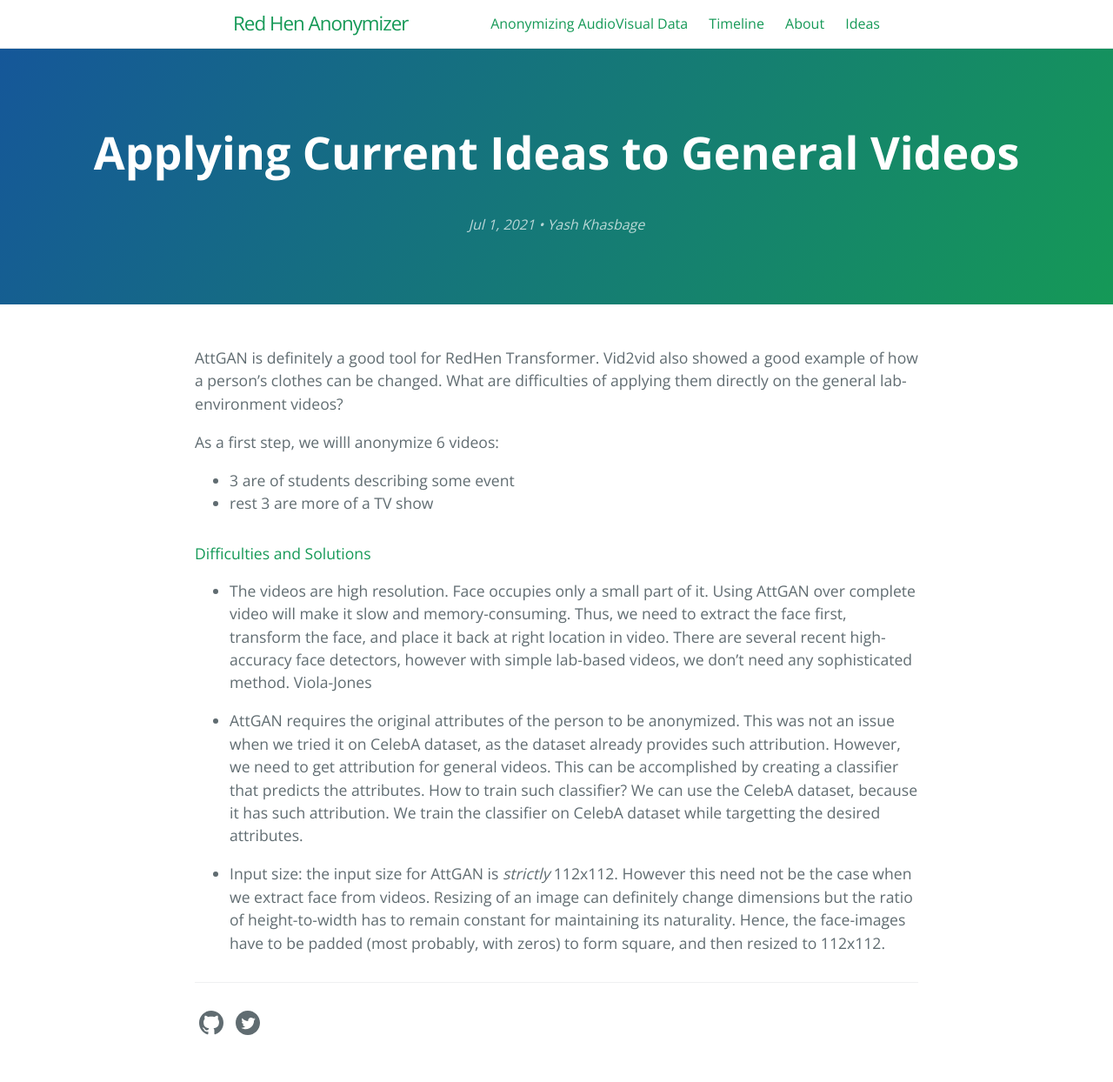
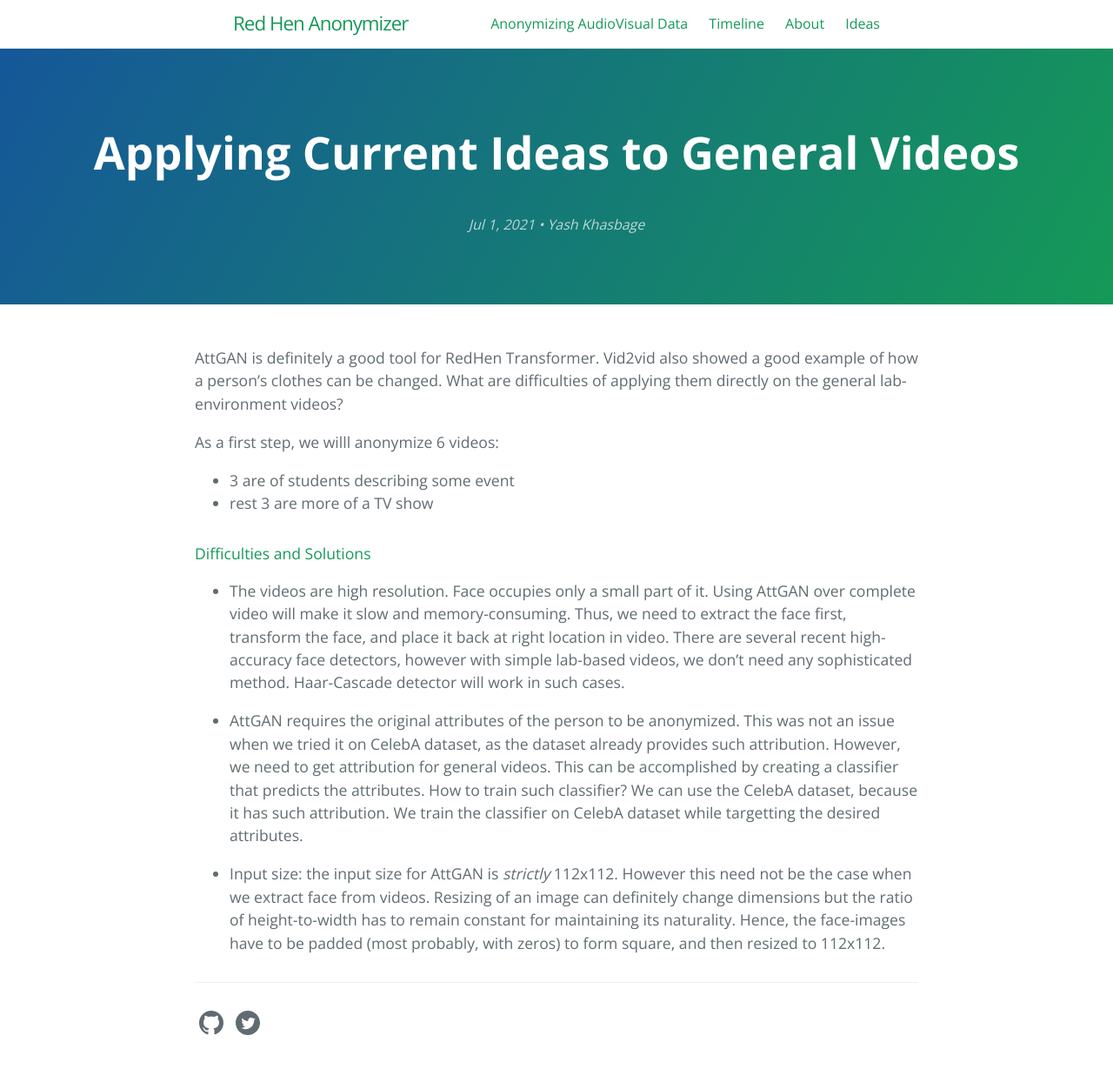
Before and after one commit to yashkhasbage25/AnonymizingAudioVisualData, a Jekyll site: the page built from _posts/2021-07-01-applying-current-ideas-to-general-videos.md, in a window 1280 px wide. Shown: the whole page at 87% size. Built offline with Jekyll 4.4.1, drawn with Linux system fonts in a browser that asks for light colours.

```diff
--- a/_posts/2021-07-01-applying-current-ideas-to-general-videos.md
+++ b/_posts/2021-07-01-applying-current-ideas-to-general-videos.md
@@ -14,7 +14,7 @@
 
 * The videos are high resolution. Face occupies only a small part of it. Using AttGAN over complete video will make it slow and memory-consuming.
 Thus, we need to extract the face first, transform the face, and place it back at right location in video. There are several recent high-accuracy
-face detectors, however with simple lab-based videos, we don't need any sophisticated method. Viola-Jones
+face detectors, however with simple lab-based videos, we don't need any sophisticated method. Haar-Cascade detector will work in such cases.
 
 * AttGAN requires the original attributes of the person to be anonymized. This was not an issue when we tried it on CelebA dataset, as the dataset already provides
 such attribution. However, we need to get attribution for general videos. This can be accomplished by creating a classifier that predicts the attributes.
```
